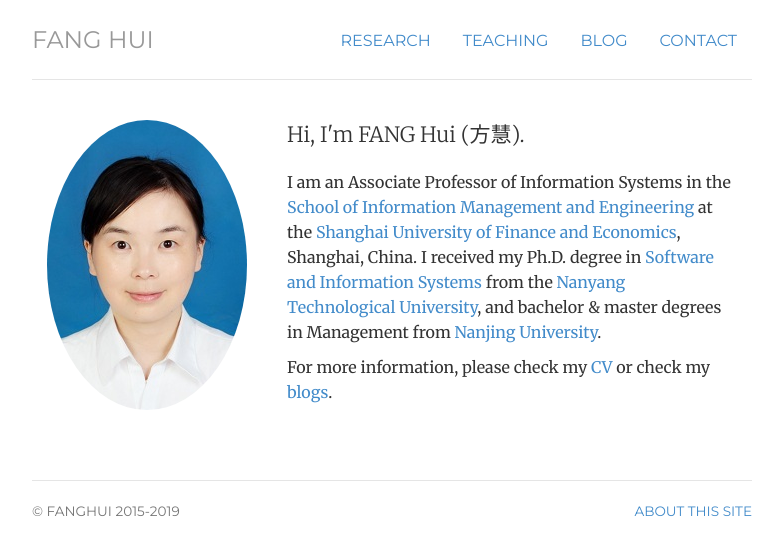
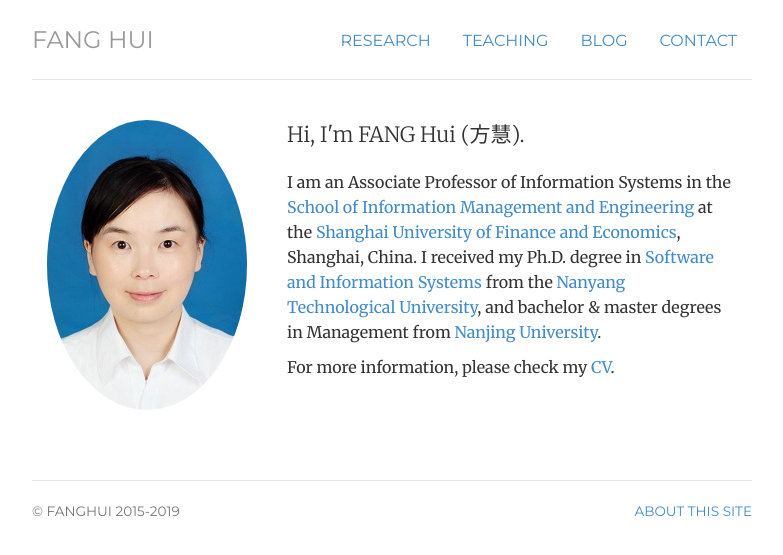
Before and after one commit to fsansan/fsansan.github.io, a Jekyll site: the page built from index.html, in a window 1280 px wide. Shown: the top 555 px of the page, without its empty margins (248-1031 px from the left). Built offline with Jekyll 4.4.1, drawn with Linux system fonts in a browser that asks for light colours.

Commit message:
Update index.html
update

```diff
--- a/index.html
+++ b/index.html
@@ -17,7 +17,7 @@ description: FANG Hui.
 	<p class="lead">Hi, I'm <span itemprop="name">FANG Hui (方慧)</span>.
 	<!-- <a href="/files/cv-fang_business.pdf" class="btn btn-default pull-right" title="Download CV as PDF">Download CV</a></p> -->
 	<p>I am an <span itemprop="title">Associate Professor</span> of Information Systems in the <a href="http://sime.shufe.edu.cn/">School of Information Management and Engineering</a> at the <span itemprop="affiliation"><a href="http://www.shufe.edu.cn/">Shanghai University of Finance and Economics</a></span>, <span itemprop="address" itemscope itemtype="http://data-vocabulary.org/Address"> <span itemprop="locality">Shanghai</span>, <span itemprop="country-name">China</span></span>. I received my Ph.D. degree in <a href="http://www.sce.ntu.edu.sg">Software and Information Systems</a> from the <a href="http://www.ntu.edu.sg/">Nanyang Technological University</a>, and bachelor & master degrees in Management from <a href="http://www.nju.edu.cn/">Nanjing University</a>.</p>
-	<p> For more information, please check my <a href="/img/cv_fanghui.pdf" title="Download CV as PDF">CV</a> or check my <a href="/blog">blogs</a>.
+	<p> For more information, please check my <a href="/img/cv_fanghui.pdf" title="Download CV as PDF">CV</a>.
 	</div>
 </div>
 <!-- </div> -->
```
